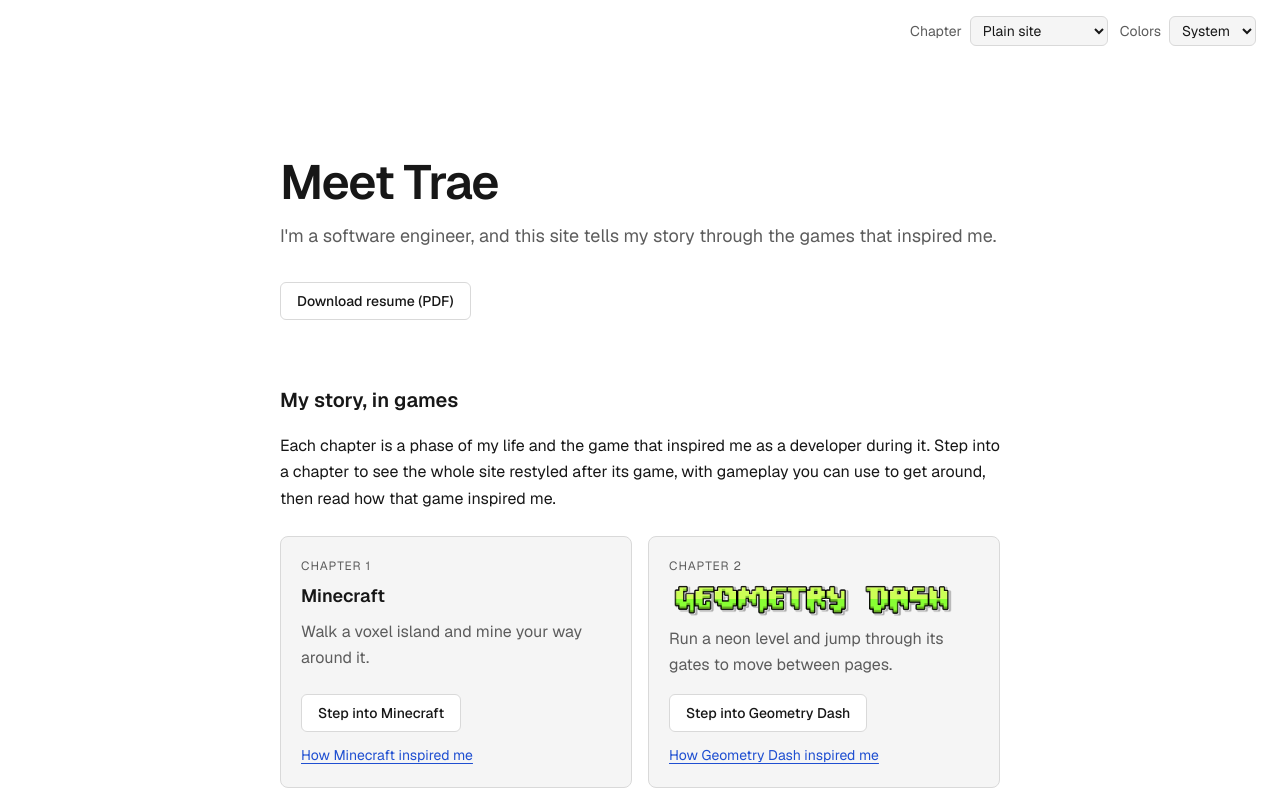
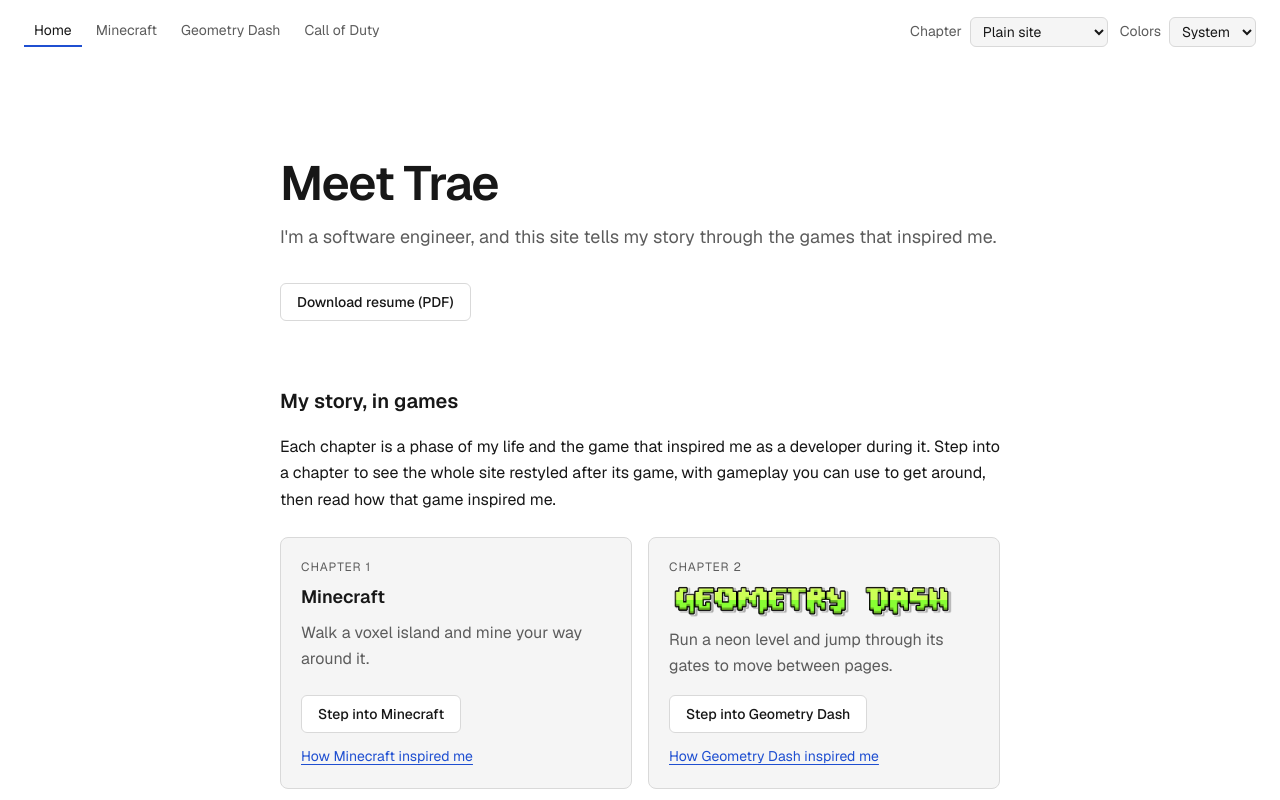
Before and after one commit to TheLunchTrae/personal-site, a Next.js app: page / in a window 1280 px wide. Shown: the top 800 px of the page. Built offline with nearby package versions, Linux system fonts and the light colour scheme.

Commit message:
feat: add site tabs that work in every theme (#13)

```diff
--- a/src/app/globals.css
+++ b/src/app/globals.css
@@ -76,8 +76,43 @@ body {
   position: relative;
   z-index: 20;
   display: flex;
-  justify-content: flex-end;
+  flex-wrap: wrap;
+  gap: 0.75rem 1.5rem;
+  align-items: center;
+  justify-content: space-between;
   padding: 1rem 1.5rem;
+}
+
+/* The site's tabs. Home shows in every theme. The default theme shows each
+   game theme's influence page; a game theme hides those and its stylesheet
+   reveals its own tabs (see docs/themes.md). The :where() keeps these rules
+   below a theme's reveal rule. */
+.site-nav__list {
+  display: flex;
+  flex-wrap: wrap;
+  gap: 0.25rem;
+  font-size: 0.875rem;
+}
+
+:where(.site-nav__item[data-nav-scope='theme']),
+:where(:root:not([data-theme='default']) .site-nav__item[data-nav-scope='story']) {
+  display: none;
+}
+
+.site-nav__tab {
+  display: block;
+  padding: 0.25rem 0.625rem;
+  border-bottom: 2px solid transparent;
+  color: var(--muted);
+}
+
+.site-nav__tab:hover {
+  color: var(--foreground);
+}
+
+.site-nav__tab[aria-current='page'] {
+  border-bottom-color: var(--accent);
+  color: var(--foreground);
 }
 
 .theme-controls:not([data-hydrated]) {
--- a/src/app/influences/geometry-dash/page.tsx
+++ b/src/app/influences/geometry-dash/page.tsx
@@ -1,10 +1,10 @@
 import type { Metadata } from 'next';
 import Link from 'next/link';
 import { ContentBlock, readSections } from '@/site/content';
-import { chapterLabel, creditsHref, gameTheme } from '@/themes/registry';
+import { chapterLabel, creditsHref, gameTheme, themePageHref } from '@/themes/registry';
 
 const theme = gameTheme('geometry-dash');
-const levelsHref = '/influences/geometry-dash/levels/';
+const levelsHref = themePageHref('geometry-dash', 'levels');
 
 export const metadata: Metadata = { title: `${theme.storyTitle} · Trae` };
 
--- a/src/site/site-header.tsx
+++ b/src/site/site-header.tsx
@@ -1,9 +1,11 @@
 import { ThemeControls } from '@/themes/theme-controls';
+import { SiteNav } from './site-nav';
 
-/** Holds the theme controls, which stay available in every theme, with gameplay on or off. */
+/** Holds the site's tabs and the theme controls, which stay available in every theme, with gameplay on or off. */
 export function SiteHeader() {
   return (
     <header className="site-header">
+      <SiteNav />
       <ThemeControls />
     </header>
   );
--- /dev/null
+++ b/src/site/site-nav.tsx
@@ -0,0 +1,51 @@
+'use client';
+
+import Link from 'next/link';
+import { usePathname } from 'next/navigation';
+import { creditsHref, gameThemes, type GameThemeId, storyHref } from '@/themes/registry';
+import { sectionHref } from './sections';
+
+/**
+ * Which themes show a tab. A tab with no scope shows in every theme. The
+ * default theme shows each game theme's `story` tab. A game theme shows its
+ * own `story` and `theme` tabs and hides every other theme's. CSS applies
+ * these rules from the `data-theme` the head script sets before first paint,
+ * so the tabs never flash another theme's; docs/themes.md lists the rule each
+ * theme's stylesheet adds.
+ */
+type TabScope = 'story' | 'theme';
+
+interface Tab {
+  readonly href: string;
+  readonly label: string;
+  readonly scope?: TabScope;
+  readonly theme?: GameThemeId;
+}
+
+/** Every tab in the order the bar shows it: Home, then each game theme's influence page, own pages and credits. */
+export const navTabs: readonly Tab[] = [
+  { href: '/', label: 'Home' },
+  ...gameThemes.flatMap((theme): Tab[] => [
+    { href: storyHref(theme.id), label: theme.name, scope: 'story', theme: theme.id },
+    ...theme.pages.map((page): Tab => ({ href: page.href, label: page.label, scope: 'theme', theme: theme.id })),
+    { href: creditsHref(theme.id), label: 'Credits', scope: 'theme', theme: theme.id },
+  ]),
+];
+
+/** The site's tabs, which stay visible and work in every theme, with gameplay on or off. */
+export function SiteNav() {
+  const current = sectionHref(usePathname());
+  return (
+    <nav className="site-nav" aria-label="Site">
+      <ul className="site-nav__list">
+        {navTabs.map((tab) => (
+          <li key={tab.href} className="site-nav__item" data-nav-scope={tab.scope} data-nav-for={tab.theme}>
+            <Link href={tab.href} className="site-nav__tab" aria-current={tab.href === current ? 'page' : undefined}>
+              {tab.label}
+            </Link>
+          </li>
+        ))}
+      </ul>
+    </nav>
+  );
+}
--- a/src/themes/call-of-duty/call-of-duty.css
+++ b/src/themes/call-of-duty/call-of-duty.css
@@ -49,6 +49,28 @@
 /* The theme's own influence and credits pages keep its footer line in any theme. */
 :root:has(.prose-page[data-credit-for='call-of-duty']) .theme-credit[data-credit-for='call-of-duty'] {
   display: block;
+}
+
+/* The site tabs as menu entries; the open page's entry is marked in red. */
+:root[data-theme='call-of-duty'] .site-nav__item[data-nav-for='call-of-duty'] {
+  display: block;
+}
+
+:root[data-theme='call-of-duty'] .site-nav__tab {
+  padding: 0.125rem 0.625rem;
+  font-family: var(--cod-display);
+  font-size: 1.125rem;
+  letter-spacing: 0.05em;
+  text-transform: uppercase;
+}
+
+:root[data-theme='call-of-duty'] .site-nav__tab:hover {
+  color: var(--cod-ember);
+}
+
+:root[data-theme='call-of-duty'] .site-nav__tab[aria-current='page'] {
+  border-bottom-color: var(--accent);
+  color: var(--accent);
 }
 
 :root[data-theme='call-of-duty'] .site-header {
--- a/src/themes/geometry-dash/geometry-dash.css
+++ b/src/themes/geometry-dash/geometry-dash.css
@@ -25,6 +25,38 @@
 /* The theme's own influence and credits pages keep its footer line in any theme. */
 :root:has(.prose-page[data-credit-for='geometry-dash']) .theme-credit[data-credit-for='geometry-dash'] {
   display: block;
+}
+
+/* The site tabs as neon pads; the open page's tab glows green. */
+:root[data-theme='geometry-dash'] .site-nav__item[data-nav-for='geometry-dash'] {
+  display: block;
+}
+
+:root[data-theme='geometry-dash'] .site-nav__list {
+  gap: 0.375rem;
+}
+
+:root[data-theme='geometry-dash'] .site-nav__tab {
+  padding: 0.25rem 0.75rem;
+  border: 2px solid rgb(122 240 255 / 0.4);
+  border-radius: 0.375rem;
+  background: rgb(17 22 58 / 0.85);
+  color: var(--foreground);
+  font-family: var(--font-dash), var(--font-sans), sans-serif;
+  font-weight: 400;
+  font-synthesis: none;
+  letter-spacing: 0.04em;
+  text-transform: uppercase;
+}
+
+:root[data-theme='geometry-dash'] .site-nav__tab:hover {
+  border-color: var(--accent);
+}
+
+:root[data-theme='geometry-dash'] .site-nav__tab[aria-current='page'] {
+  border-color: var(--accent);
+  background: rgb(92 255 180 / 0.15);
+  box-shadow: 0 0 12px rgb(92 255 180 / 0.45);
 }
 
 :root[data-theme='geometry-dash'] .site-header {
--- a/src/themes/minecraft/minecraft.css
+++ b/src/themes/minecraft/minecraft.css
@@ -120,6 +120,31 @@
 /* The theme's own influence and credits pages keep its footer line in any theme. */
 :root:has(.prose-page[data-credit-for='minecraft']) .theme-credit[data-credit-for='minecraft'] {
   display: block;
+}
+
+/* The site tabs as stone buttons; the open page's tab is grass green. */
+:root[data-theme='minecraft'] .site-nav__item[data-nav-for='minecraft'] {
+  display: block;
+}
+
+:root[data-theme='minecraft'] .site-nav__tab {
+  padding: 0.25rem 0.625rem;
+  border: 2px solid var(--border);
+  background: #6f6f6f;
+  box-shadow:
+    inset 2px 2px 0 rgb(255 255 255 / 0.25),
+    inset -2px -2px 0 rgb(0 0 0 / 0.4);
+  color: #fff;
+  font-family: var(--font-pixel), monospace;
+  text-shadow: 1px 1px 0 #3a3a3a;
+}
+
+:root[data-theme='minecraft'] .site-nav__tab:hover {
+  background: #4f5a9a;
+}
+
+:root[data-theme='minecraft'] .site-nav__tab[aria-current='page'] {
+  background: var(--moss);
 }
 
 :root[data-theme='minecraft'] .theme-tour__card {
@@ -469,6 +494,19 @@ body:has(.blocks-close) .blocks-help {
   }
 }
 
+/* With gameplay on, the header's tabs and theme controls need about 41rem on
+   one row, so below 48rem they can wrap to two rows. The panel and its close
+   button start below both rows there. */
+@media (max-width: 48rem) {
+  :root[data-theme='minecraft'][data-play='on'] .page {
+    inset-block-start: 6rem;
+  }
+
+  .blocks-close {
+    top: 6rem;
+  }
+}
+
 /* The not-affiliated line wraps to two lines below about 44rem, so the hotbar
    and what sits above it move up to keep the line in view. */
 @media (max-width: 44rem) {
@@ -487,8 +525,9 @@ body:has(.blocks-close) .blocks-help {
 
 /* On phones the line can wrap to three lines. */
 @media (max-width: 40rem) {
+  /* The header can wrap to two rows here: the tabs, then the theme controls. */
   :root[data-theme='minecraft'][data-play='on'] .page {
-    inset: 4rem 0.5rem 10rem;
+    inset: 6rem 0.5rem 10rem;
   }
 
   :root[data-theme='minecraft'][data-play='on'] .site-footer {
@@ -520,9 +559,12 @@ body:has(.blocks-close) .blocks-help {
   }
 
   :root[data-theme='minecraft'][data-play='on'] .site-header {
-    flex-wrap: nowrap;
-    gap: 0.75rem;
+    gap: 0.5rem 0.75rem;
     padding: 0.625rem 0.75rem;
+  }
+
+  :root[data-theme='minecraft'][data-play='on'] .site-nav__list {
+    font-size: 0.75rem;
   }
 
   :root[data-theme='minecraft'][data-play='on'] .theme-controls {
--- a/src/themes/registry.ts
+++ b/src/themes/registry.ts
@@ -27,6 +27,19 @@ export interface GameTheme {
   readonly pitch: string;
   /** Title of the theme's influence page, the chapter of Trae's story that the game inspired. */
   readonly storyTitle: string;
+  /**
+   * The theme's own pages besides its influence and credits pages. The site
+   * navigation shows them as tabs between those two while the theme is on.
+   */
+  readonly pages: readonly ThemePage[];
+}
+
+/** One of a game theme's own pages, which lives under its influence page. */
+interface ThemePage {
+  readonly id: string;
+  readonly href: string;
+  /** The page's tab label in the site navigation. */
+  readonly label: string;
 }
 
 /**
@@ -43,6 +56,7 @@ export const gameThemes: readonly GameTheme[] = [
     notice: 'NOT AN OFFICIAL MINECRAFT WEBSITE. NOT APPROVED BY OR ASSOCIATED WITH MOJANG OR MICROSOFT.',
     pitch: 'Walk a voxel island and mine your way around it.',
     storyTitle: 'How Minecraft inspired me',
+    pages: [],
   },
   {
     id: 'geometry-dash',
@@ -51,6 +65,7 @@ export const gameThemes: readonly GameTheme[] = [
     notice: 'Fan-made Geometry Dash homage. Not affiliated with or endorsed by RobTop Games.',
     pitch: 'Run a neon level and jump through its gates to move between pages.',
     storyTitle: 'How Geometry Dash inspired me',
+    pages: [{ id: 'levels', href: '/influences/geometry-dash/levels/', label: 'Favorite levels' }],
   },
   {
     id: 'call-of-duty',
@@ -59,6 +74,7 @@ export const gameThemes: readonly GameTheme[] = [
     notice: 'Fan-made Call of Duty homage. Not affiliated with or endorsed by Activision.',
     pitch: 'Tune a wall of old TVs, turn a globe, or crank a gumball machine to pick your next page.',
     storyTitle: 'How Zombies inspired me',
+    pages: [],
   },
 ];
 
@@ -106,6 +122,15 @@ export function storyHref(id: GameThemeId): string {
   return `/influences/${id}/`;
 }
 
+/** The href of one of the theme's own pages from its `pages` entry. */
+export function themePageHref(id: GameThemeId, pageId: string): string {
+  const page = gameTheme(id).pages.find((candidate) => candidate.id === pageId);
+  if (page === undefined) {
+    throw new Error(`The ${id} theme has no page with id ${pageId} in its pages.`);
+  }
+  return page.href;
+}
+
 /** The theme's credits page, built from content/credits/<id>/. */
 export function creditsHref(id: GameThemeId): string {
   return `/credits/${id}/`;
```
Also changed, not shown: 2 other files (tests, documents, lock files or other folders).
